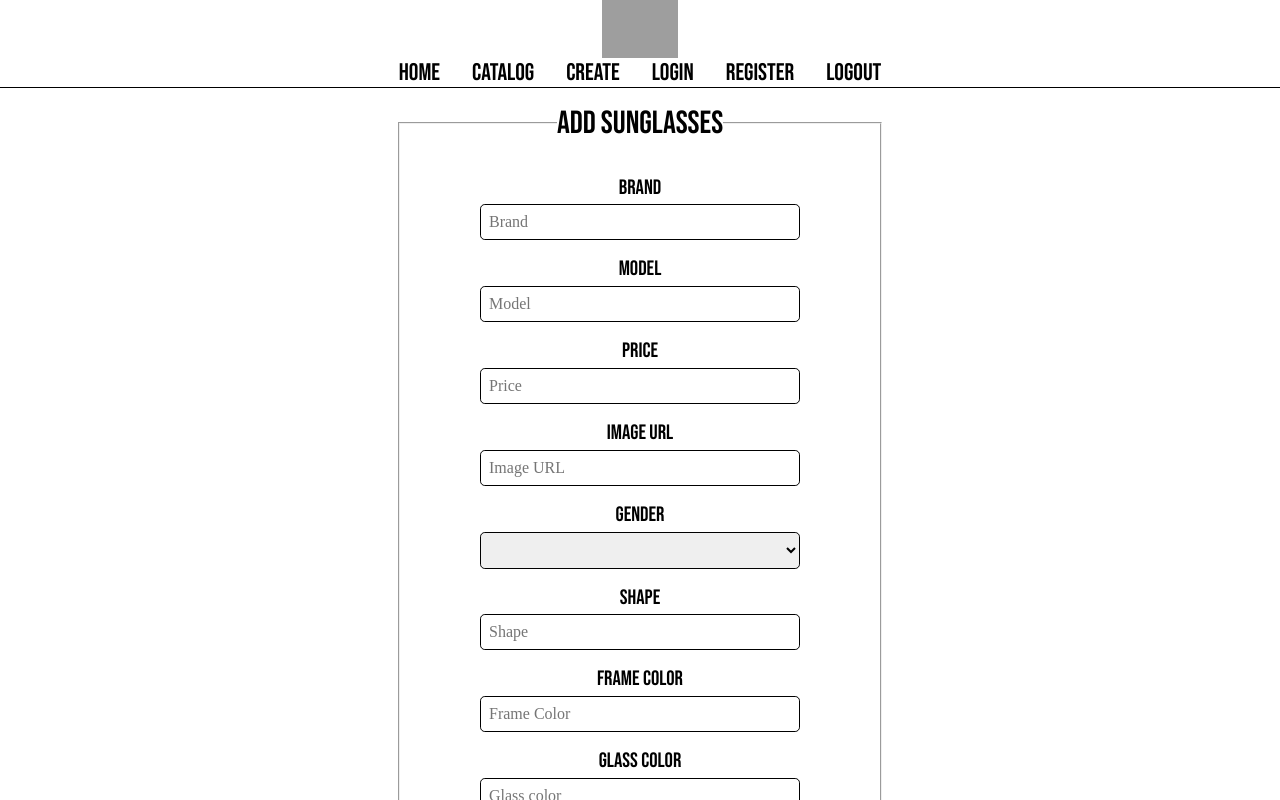
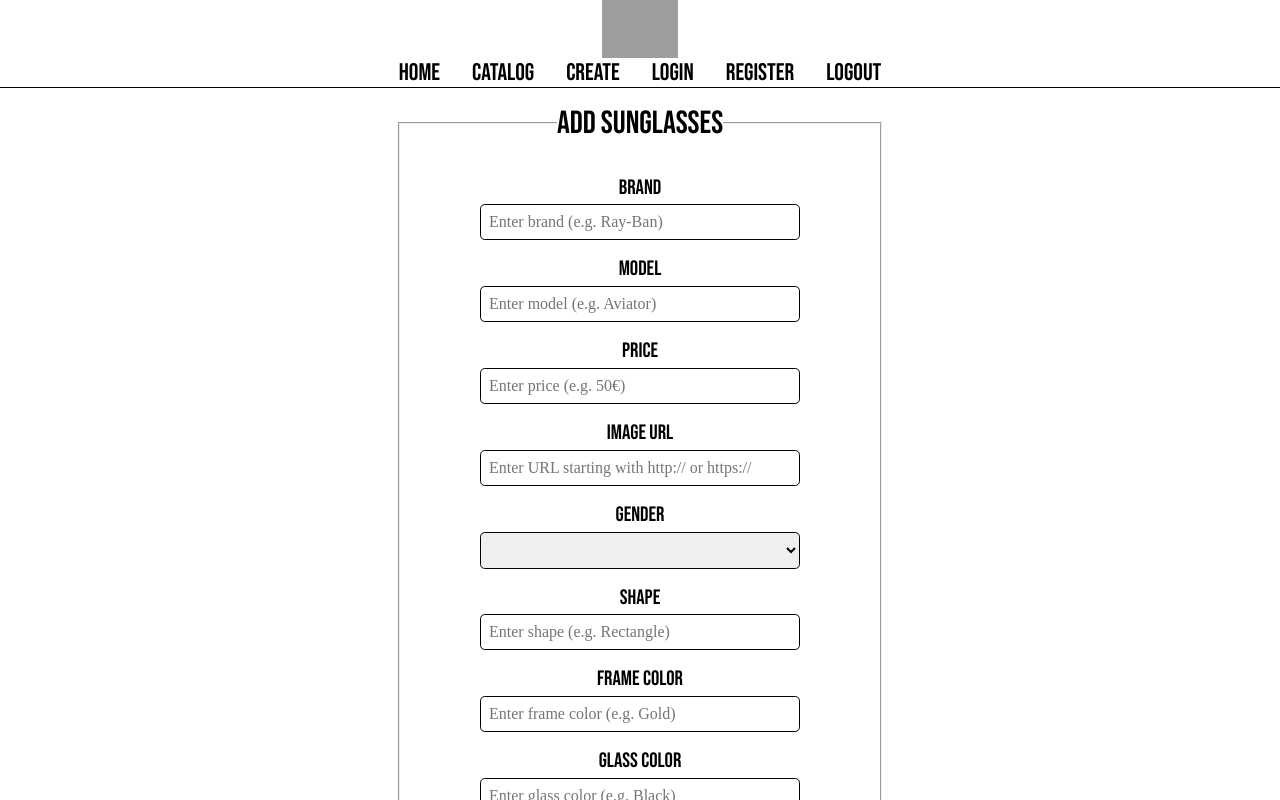
Before and after one commit to Hristo-Boyadzhiev/SunglassesShop, an Angular app in the folder sunglassesShop/: page /create in a window 1280 px wide. Shown: the top 800 px of the page. Built offline with nearby package versions, Linux system fonts and the light colour scheme; grey boxes are pictures that could not be loaded; a web font is replaced by a local one.

Commit message:
create url validator and update placeholders text

```diff
--- /dev/null
+++ b/sunglassesShop/src/app/shared/validators/image-url-validator.ts
@@ -0,0 +1,9 @@
+import { ValidatorFn } from "@angular/forms";
+
+export function imageUrlValidator(): ValidatorFn {
+    return (control) => {
+        return control.value === '' || control.value.startsWith('http://') || control.value.startsWith('https://')
+            ? null
+            : { invalidUrl: true }
+    }
+}
--- a/sunglassesShop/src/app/sunglasses/create/create.component.html
+++ b/sunglassesShop/src/app/sunglasses/create/create.component.html
@@ -8,7 +8,7 @@
             appFormStyles
             type="text"
             id="brand"
-            placeholder="Brand"
+            placeholder="Enter brand (e.g. Ray-Ban)"
             formControlName="brand"
             >
         </div>
@@ -24,7 +24,7 @@
             appFormStyles
             type="text"
             id="model"
-            placeholder="Model"
+            placeholder="Enter model (e.g. Aviator)"
             formControlName="model"
             >
         </div>
@@ -40,14 +40,14 @@
             appFormStyles
             type="number"
             id="price"
-            placeholder="Price"
+            placeholder="Enter price (e.g. 50€)"
             formControlName="price"
             >
         </div>
 
         <ng-container *ngIf="form.get('price')?.touched">
             <p class="error" *ngIf="form.get('price')?.errors?.['required']">The price is required</p>
-            <p class="error" *ngIf="form.get('price')?.errors?.['min']">The price can be a minimum of {{form.get('price')?.errors?.['min'].min}} €</p>
+            <p class="error" *ngIf="form.get('price')?.errors?.['min']">The price can be a minimum of {{form.get('price')?.errors?.['min'].min}}€</p>
         </ng-container>
 
         <div class="imageUrl">
@@ -56,13 +56,14 @@
             appFormStyles
             type="text"
             id="imageUrl"
-            placeholder="Image URL"
+            placeholder="Enter URL starting with http:// or https://"
             formControlName="imageUrl"
             >
         </div>
 
         <ng-container *ngIf="form.get('imageUrl')?.touched">
             <p class="error" *ngIf="form.get('imageUrl')?.errors?.['required']">The imageUrl is required</p>
+            <p class="error" *ngIf="form.get('imageUrl')?.errors?.['invalidUrl']">The URL must be starts with http:// or https://</p>
         </ng-container>
 
         <div class="gender">
@@ -89,7 +90,7 @@
             appFormStyles
             type="text"
             id="shape"
-            placeholder="Shape"
+            placeholder="Enter shape (e.g. Rectangle)"
             formControlName="shape"
             >
         </div>
@@ -105,7 +106,7 @@
             appFormStyles
             type="text"
             id="frameColor"
-            placeholder="Frame Color"
+            placeholder="Enter frame color (e.g. Gold)"
             formControlName="frameColor"
             >
         </div>
@@ -121,7 +122,7 @@
             appFormStyles
             type="text"
             id="glassColor"
-            placeholder="Glass color"
+            placeholder="Enter glass color (e.g. Black)"
             formControlName="glassColor"
             >
         </div>
--- a/sunglassesShop/src/app/sunglasses/create/create.component.ts
+++ b/sunglassesShop/src/app/sunglasses/create/create.component.ts
@@ -1,5 +1,6 @@
 import { Component } from '@angular/core';
 import { FormBuilder, Validators } from '@angular/forms';
+import { imageUrlValidator } from 'src/app/shared/validators/image-url-validator';
 
 @Component({
   selector: 'app-create',
@@ -11,7 +12,7 @@ export class CreateComponent {
     brand: ['', [Validators.required, Validators.maxLength(10)]],
     model: ['', [Validators.required, Validators.maxLength(10)]],
     price: ['', [Validators.required, Validators.min(1)]],
-    imageUrl: ['', [Validators.required]],
+    imageUrl: ['', [Validators.required, imageUrlValidator()]],
     gender: ['', [Validators.required]],
     shape: ['', [Validators.required, Validators.maxLength(10)]],
     frameColor: ['', [Validators.required, Validators.maxLength(10)]],
```
Also changed, not shown: 1 other file (tests, documents, lock files or other folders).
